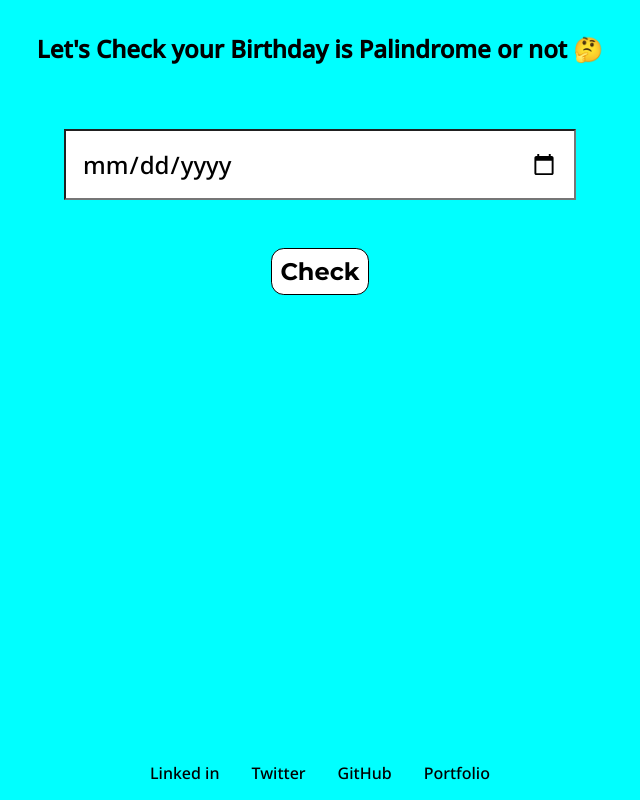
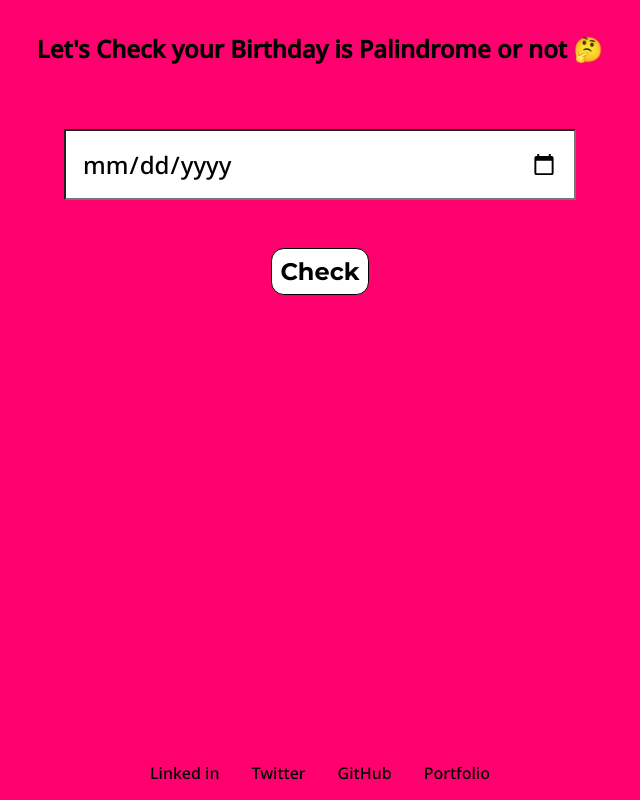
Before and after one commit to krishna24102001/Mark13, a plain HTML site: page index.html in a window 1280 px wide. Shown: the whole page, without its empty margins (320-960 px from the left). Drawn offline with Linux system fonts and the light colour scheme.

Commit message:
Minor changes

```diff
--- a/styles.css
+++ b/styles.css
@@ -5,7 +5,7 @@
     padding: 0;
     box-sizing: border-box;
     font-family: 'Noto Sans', sans-serif;
-    background-color: aqua;
+    background-color: rgb(255, 0, 111);
 }
 
 .heading {
```
